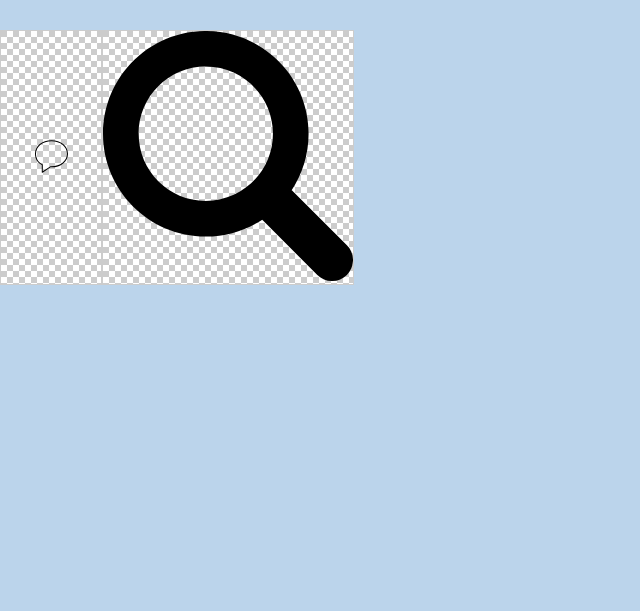
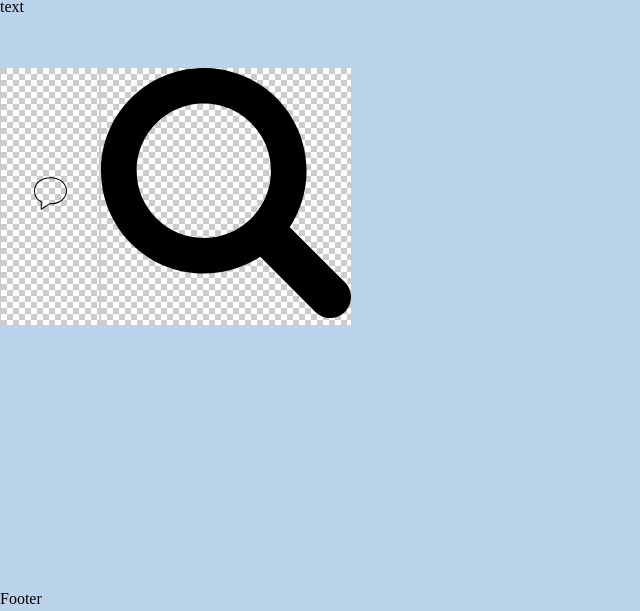
Before and after one commit to DarkRiDDeR/gulp-web, a website: page src/index.html in a window 1280 px wide. Shown: the part 189-800 px from the top of the page, without its empty margins (0-640 px from the left). Drawn offline with nearby package versions, Linux system fonts and the light colour scheme; files that its build step writes are made by us from their sources; files whose address does not match are found by name.

Commit message:
add reset.scss and push footer to bottom of window

```diff
--- a/src/html/footer.html
+++ b/src/html/footer.html
@@ -1,4 +1,6 @@
+	</div>
 	<footer>
-
+		Footer
 	</footer>
-	<script src="js/app.min.js"></script>
+</div>
+<script src="js/app.min.js"></script>
--- a/src/html/header.html
+++ b/src/html/header.html
@@ -1,5 +1,7 @@
-	<header>
-		<div class="logo">
-			<img src="@img/gulp-logo.png" alt="logo">
-		</div>
-	</header>
+<div class="content-wrap">
+	<div class="content">
+		<header>
+			<div class="logo">
+				<img src="@img/gulp-logo.png" alt="logo">
+			</div>
+		</header>
--- a/src/index.html
+++ b/src/index.html
@@ -16,7 +16,6 @@
 				<i class="svg-searcher-dims svg-searcher"></i>
 			</div>
 			</main>
-
+		@@include('html/footer.html')
 	</body>
-	@@include('html/footer.html')
 </html>
--- /dev/null
+++ b/src/scss/reset.scss
@@ -0,0 +1,43 @@
+@import "reset-css/reset";
+
+
+/*
+Reset CSS
+
+https://andy-bell.co.uk/a-modern-css-reset/
+*/
+*,*::before,*::after {
+	box-sizing: border-box;
+}
+html:focus-within {
+	scroll-behavior: smooth;
+ }
+ /**
+ Next up: body styles. I keep this really simple. It’s useful for the <body> to fill the viewport, even when empty, so I do that by setting the min-height to 100vh.
+
+I only set two text styles. I set the line-height to be 1.5 because the default 1.2 just isn’t big enough to have accessible, readable text. I also set text-rendering to optimizeSpeed.
+
+Using optimizeLegibility makes your text look nicer, but can have serious performance issues such as 30 second loading delays, so I try to avoid that now. I do sometimes add it to sections of microcopy though.
+*/
+ body {
+	min-height: 100vh;
+	text-rendering: optimizeSpeed;
+	line-height: 1.5;
+	text-size-adjust:100%; // property controls the text inflation algorithm used on some smartphones and tablets. Other browsers will ignore this property.
+ }
+/* removes the cross in IE input fields to clear the field */
+input::-ms-clear{
+	display: none;
+}
+/* @media query that resets animations, transitions and scroll behaviour if the user prefers reduced motion. */
+img {
+	max-width: 100%;
+	display: block;
+ }
+a,a:visited{
+	text-decoration: none;
+}
+a:hover{
+	text-decoration: none;
+}
+button::-moz-focus-inner{padding:0;border:0;}
--- a/src/scss/style.scss
+++ b/src/scss/style.scss
@@ -1,9 +1,22 @@
-@import "reset-css/reset";
+@import "reset";
 @import "../svgsprite/css/sprite";
 
-html {
+html, body {
 	background-color: #bbd4eb;
+	height: 100%;
 }
+.content-wrap {
+	display: flex;
+	flex-direction: column;
+	height: 100%;
+}
+.content {
+	flex: 1 0 auto;
+}
+footer {
+	flex: 0 0 auto;
+}
+
 
 h1 {
 	font-size: 2rem;
```
Lines whose indentation alone changed are shown as unchanged.
